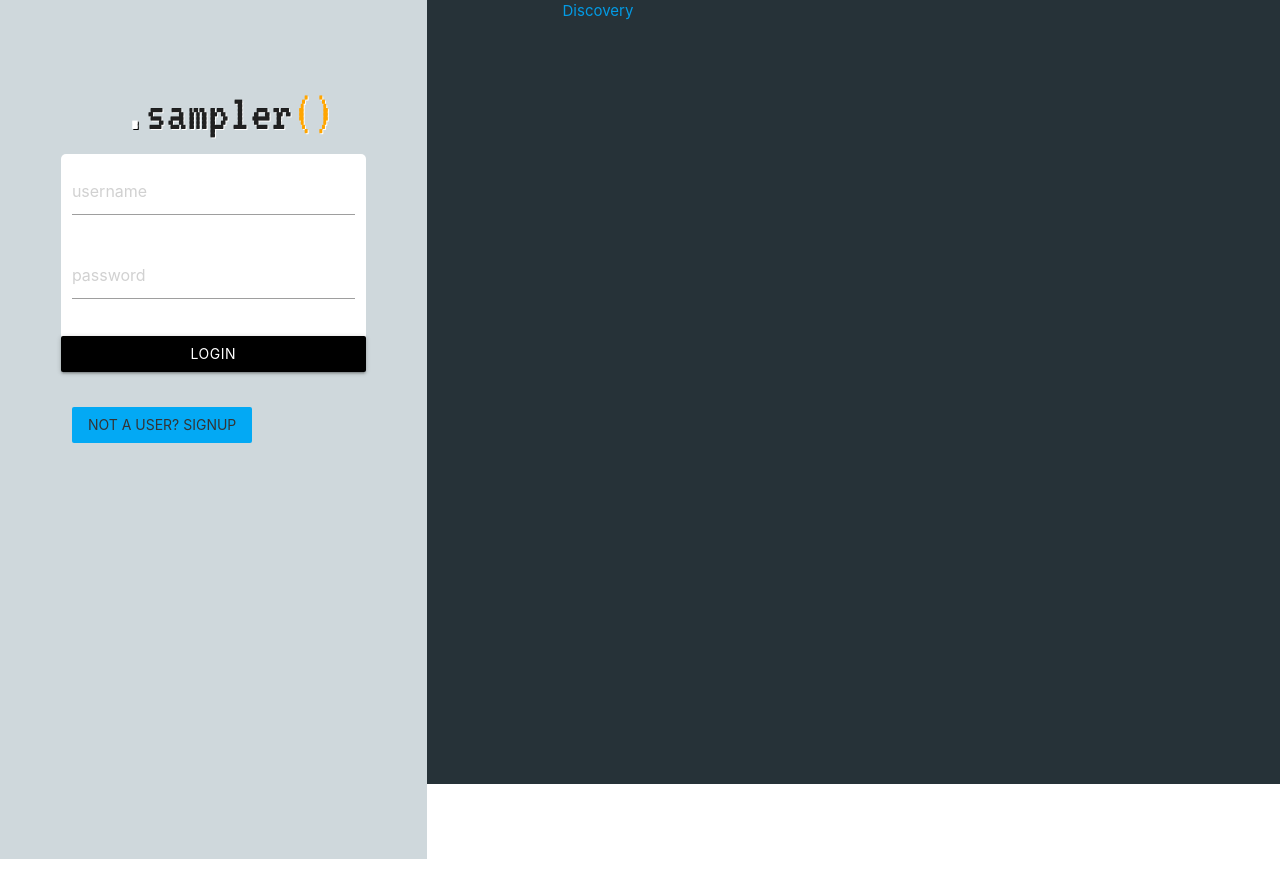
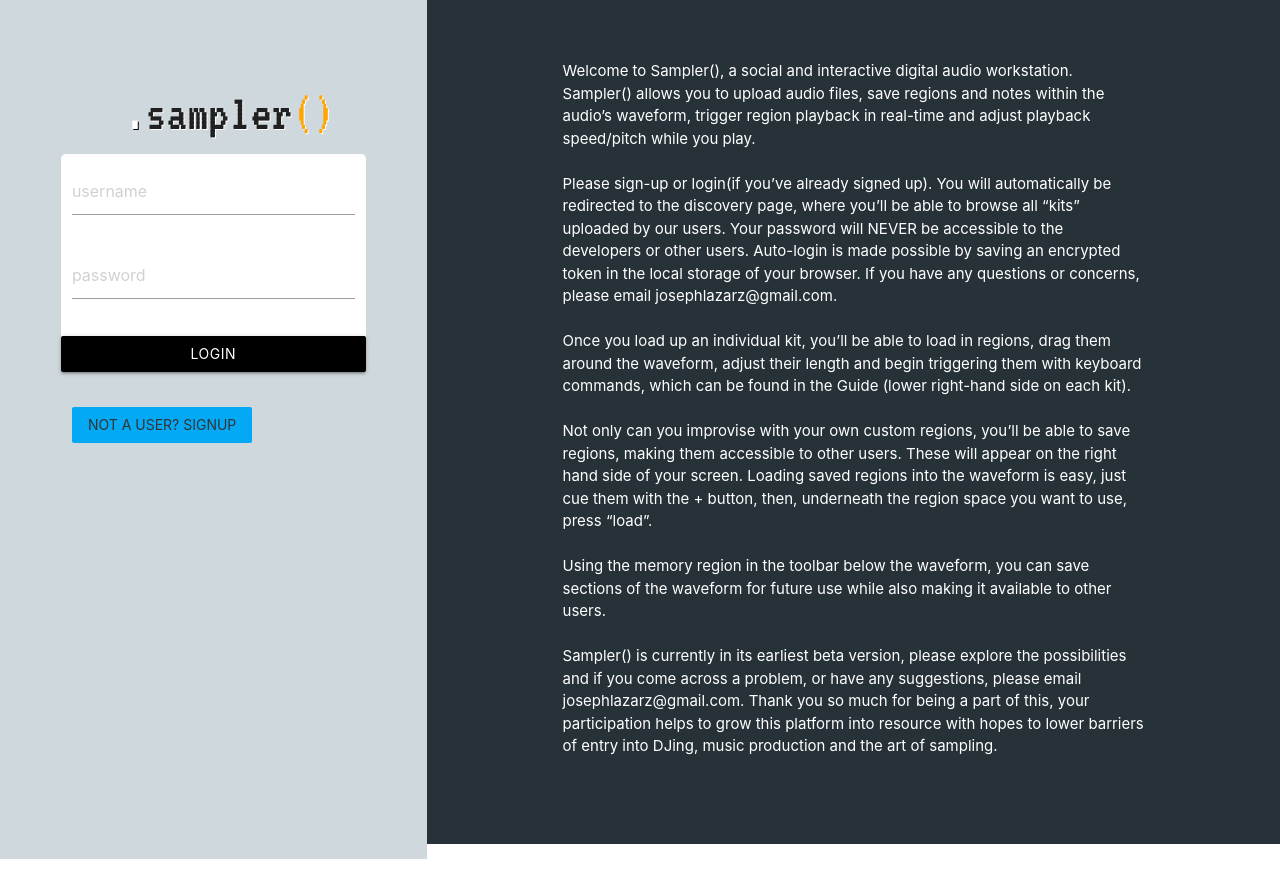
Before and after one commit to joelazarz/samplr-frontend, a React (Create React App) app: page / in a window 1280 px wide. Built offline with nearby package versions, Linux system fonts and the light colour scheme.

Commit message:
starting landing page guide

```diff
--- a/src/App.css
+++ b/src/App.css
@@ -63,6 +63,14 @@ html{cursor: pointer;}
     display: flex;
     flex-direction: column;
 }
+
+.landing-guide {
+    color: white;
+}
+
+.guide-container {
+    margin-top: 4em;
+}
 /* Landing Page */
 
 
@@ -70,7 +78,7 @@ html{cursor: pointer;}
 /* Discovery Page */
 .discovery-kits-feed{
     height: 100vh;
-    overflow: scroll;
+    overflow-y: auto;
 }
 
 .card-title{
--- a/src/components/discovery/Discovery.js
+++ b/src/components/discovery/Discovery.js
@@ -7,7 +7,6 @@ import { getKits } from '../../actions/discoveryActions';
 import { Link } from 'react-router-dom'
 import M from 'materialize-css/dist/js/materialize.min.js'
 import theme from '../layout/Theme';
-
 
 const Discovery = ({ kits: { kits, loading }, getKits, nightMode }) => {
 
--- a/src/components/open/Guide.js
+++ b/src/components/open/Guide.js
@@ -2,7 +2,23 @@ import React from 'react'
 
 const Guide = () => {
     return (
-        <div>
+        <div className="landing-guide">
+        Welcome to Sampler(), a social and interactive digital audio workstation. Sampler() allows you to upload audio files, save regions and notes within the audio’s waveform, trigger region playback in real-time and adjust playback speed/pitch while you play.
+        <br></br>
+        <br></br>
+        Please sign-up or login(if you’ve already signed up). You will automatically be redirected to the discovery page, where you’ll be able to browse all “kits” uploaded by our users. Your password will NEVER be accessible to the developers or other users. Auto-login is made possible by saving an encrypted token in the local storage of your browser. If you have any questions or concerns, please email josephlazarz@gmail.com.
+        <br></br>
+        <br></br>
+        Once you load up an individual kit, you’ll be able to load in regions, drag them around the waveform, adjust their length and begin triggering them with keyboard commands, which can be found in the Guide (lower right-hand side on each kit).
+        <br></br>
+        <br></br>
+        Not only can you improvise with your own custom regions, you’ll be able to save regions, making them accessible to other users. These will appear on the right hand side of your screen. Loading saved regions into the waveform is easy, just cue them with the + button, then, underneath the region space you want to use, press “load”.
+        <br></br>
+        <br></br>
+        Using the memory region in the toolbar below the waveform, you can save sections of the waveform for future use while also making it available to other users.
+        <br></br>
+        <br></br>
+        Sampler() is currently in its earliest beta version, please explore the possibilities and if you come across a problem, or have any suggestions, please email josephlazarz@gmail.com. Thank you so much for being a part of this, your participation helps to grow this platform into resource with hopes to lower barriers of entry into DJing, music production and the art of sampling.
 
         </div>
     )
--- a/src/components/open/LandingPage.js
+++ b/src/components/open/LandingPage.js
@@ -2,6 +2,7 @@ import React, { useState } from 'react'
 import { Link } from 'react-router-dom'
 import Login from './Login';
 import Signup from './Signup';
+import Guide from './Guide';
 
 
 const LandingPage = ({ setSessionUser, user }) => {
@@ -18,7 +19,7 @@ const LandingPage = ({ setSessionUser, user }) => {
                 <span className='graphic-dot'>.</span>sampler<span className='graphic-par'>()</span>
                 </div>
                 </div>
-                    {user ? <h4>Welcome {user.username}</h4>
+                    {user ? <h5>Welcome {user.username}...continue to <Link to ="/discovery">Discovery</Link></h5>
                     :
                     <>
                     {login ? <Signup setSessionUser={setSessionUser} />
@@ -33,7 +34,9 @@ const LandingPage = ({ setSessionUser, user }) => {
             <div className="col s8 blue-grey darken-4">
             <div className="height">
                 <div className="container">
-                    <Link to ="/discovery">Discovery</Link>
+                <div className="guide-container">
+                    <Guide />
+                </div>
                 </div>
             </div>
             </div>
```
